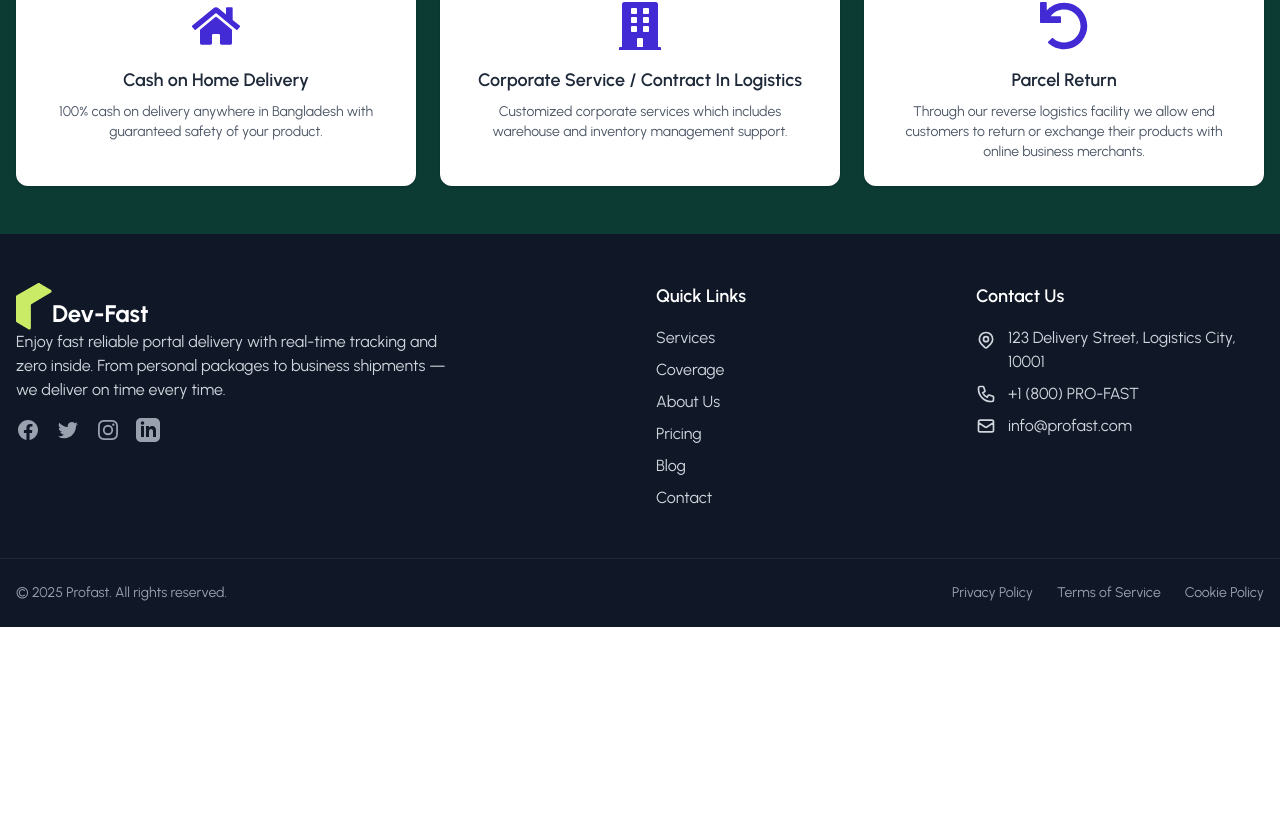
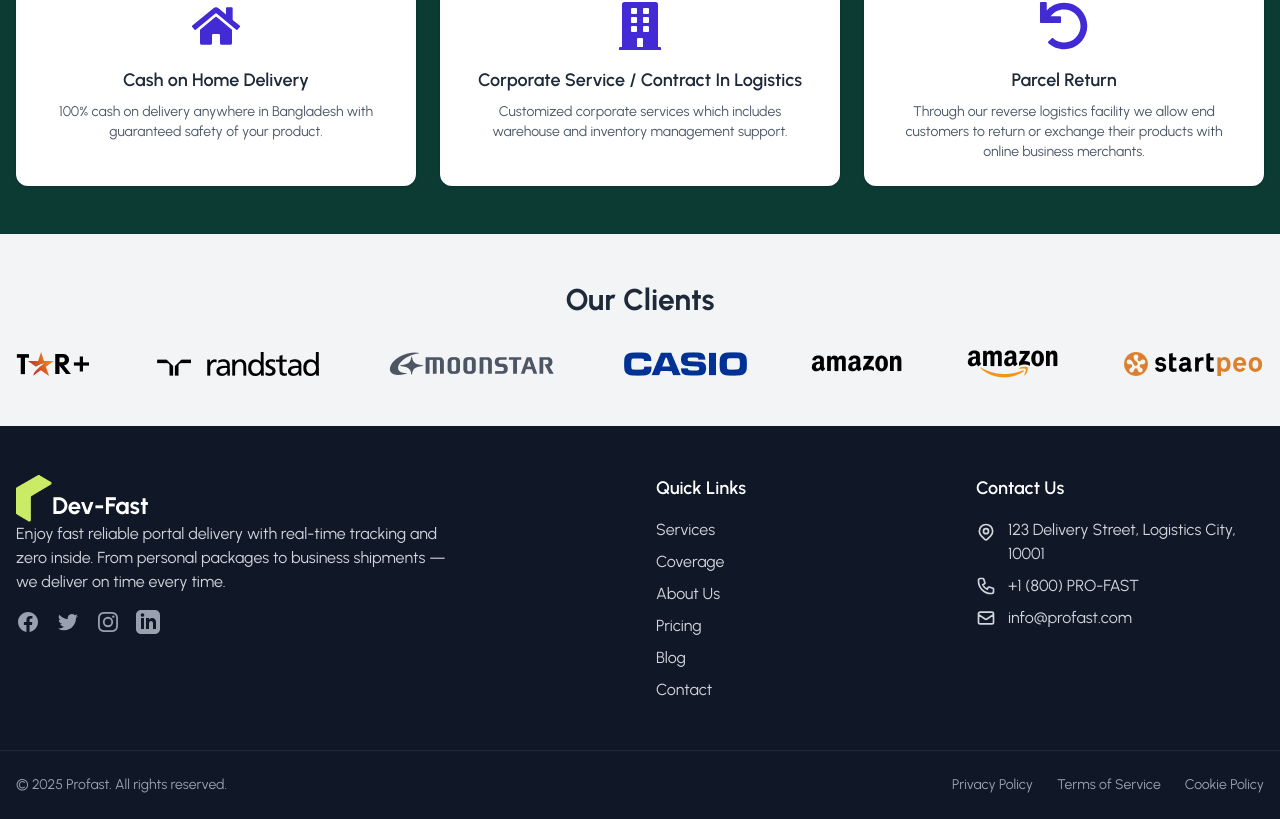
Before and after one commit to tawhidbokth/dv-fast-client, a React (Vite) app: page / in a window 1280 px wide. Shown: the part 1485-2304 px from the top of the page. Before the commit the page ends 2112 px from the top, so only its background shows below. Built offline with nearby package versions, Linux system fonts and the light colour scheme.

Commit message:
Add ClientLogoSlider component and integrate react-fast-marquee; update Home and Navbar components

```diff
--- a/package.json
+++ b/package.json
@@ -13,6 +13,7 @@
     "@tailwindcss/vite": "^4.1.13",
     "react": "^19.1.1",
     "react-dom": "^19.1.1",
+    "react-fast-marquee": "^1.6.5",
     "react-icons": "^5.5.0",
     "react-responsive-carousel": "^3.2.23",
     "react-router": "^7.9.1",
--- a/src/Pages/Home/Banner/Banner.jsx
+++ b/src/Pages/Home/Banner/Banner.jsx
@@ -10,7 +10,8 @@
     <div>
          <Carousel autoPlay={true} infiniteLoop={true} showThumbs={false}>
                 <div>
-                    <img src={bannerImg1} />
+          <img src={bannerImg1} />
+
 
                 </div>
                 <div>
--- /dev/null
+++ b/src/Pages/Home/ClientLogoSlider/ClientLogoSlider.jsx
@@ -0,0 +1,45 @@
+import React from 'react';
+import logo1 from '../../../assets/brands/start-people 1.png'
+import logo2 from '../../../assets/brands/start.png'
+import logo3 from '../../../assets/brands/randstad.png'
+import logo4 from '../../../assets/brands/moonstar.png'
+import logo5 from '../../../assets/brands/casio.png'
+import logo6 from '../../../assets/brands/amazon_vector.png'
+import logo7 from '../../../assets/brands/amazon.png'
+import Marquee from 'react-fast-marquee';
+
+const Logos = [logo1, logo2, logo3, logo4, logo5, logo6, logo7];
+
+
+const ClientLogoSlider = () => {
+  return (
+    <div>
+        <section className="bg-gray-100 py-12">
+      <div className="container mx-auto px-4">
+        <h2 className="text-2xl md:text-3xl font-bold text-gray-800 mb-8 text-center">
+          Our Clients
+        </h2>
+
+        {/* react-fast-marquee ব্যবহার */}
+        <Marquee
+          speed={50}              // স্লাইডের গতি (ডিফল্ট 50)
+          gradient={false}        // পাশে fade effect বন্ধ রাখতে
+          pauseOnHover={true}     // মাউস hover করলে থেমে যাবে
+        >
+          {Logos.map((logo, index) => (
+            <div key={index} className="mx-8 flex justify-center">
+              <img
+                src={logo}
+                alt={`Client logo ${index}`}
+                className=" w-auto object-contain"
+              />
+            </div>
+          ))}
+        </Marquee>
+      </div>
+    </section>
+    </div>
+  );
+};
+
+export default ClientLogoSlider;
--- a/src/Pages/Home/Home/Home.jsx
+++ b/src/Pages/Home/Home/Home.jsx
@@ -2,6 +2,7 @@
 import Banner from '../Banner/Banner';
 import HowItWorks from '../HowItWorks/HowItWorks';
 import OurServices from '../OurServices/OurServices';
+import ClientLogoSlider from '../ClientLogoSlider/ClientLogoSlider';
 
 const Home = () => {
   return (
@@ -10,6 +11,8 @@
       <HowItWorks></HowItWorks>
       {/* Our Services component can be added here if needed */}
       <OurServices></OurServices>
+      {/* Additional sections like ClientLogoSlider can be added here */}
+      <ClientLogoSlider></ClientLogoSlider>
     </div>
   );
 };
--- a/src/Pages/Shared/Navabr/Navbar.jsx
+++ b/src/Pages/Shared/Navabr/Navbar.jsx
@@ -5,7 +5,7 @@
 const Navbar = () => {
   const navItems= <>
   <li><NavLink to={'/'}>Home</NavLink></li>
-  <li><NavLink to={'/about'}>About</NavLink></li>
+    <li><NavLink to={'/about'}>About</NavLink></li>
   {/* <li><NavLink to={'/contact'}>Contact</NavLink></li>
   <li><NavLink to={'/login'}>Login</NavLink></li>
   <li><NavLink to={'/signup'}>SignUp</NavLink></li> */}
```
Also changed, not shown: 1 other file (tests, documents, lock files or other folders).
